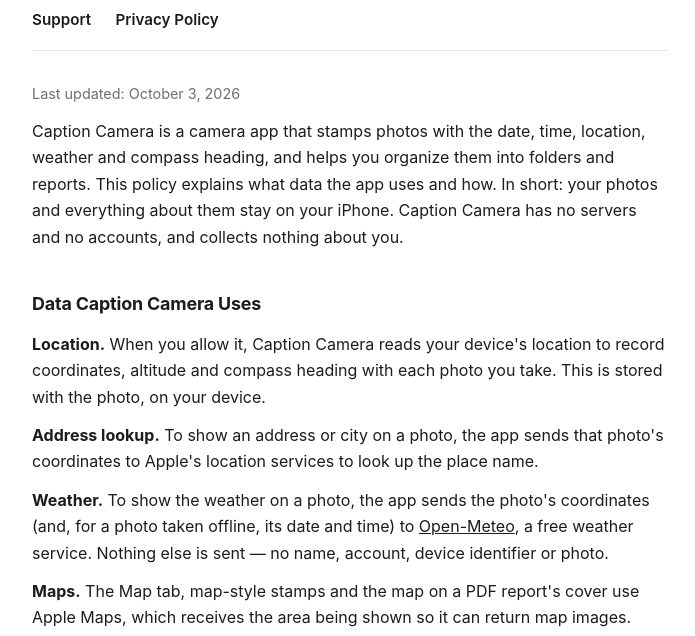
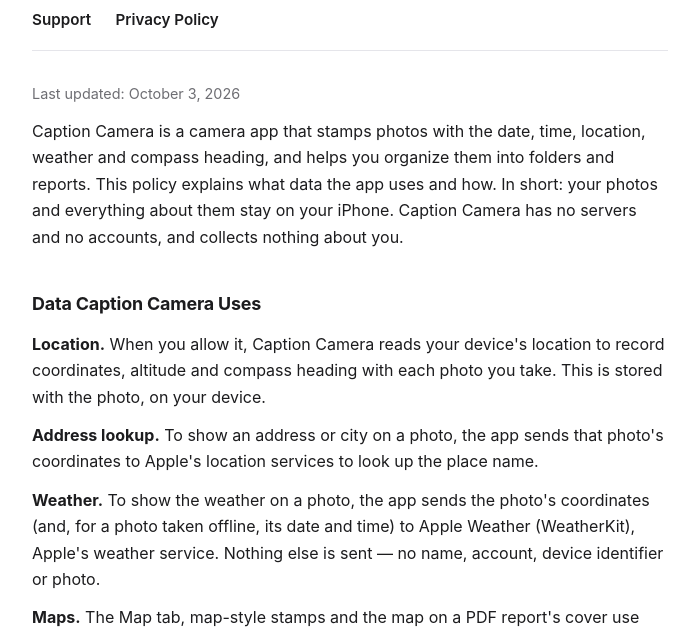
Before and after one commit to vpham1686/caption-camera, a plain HTML site: page privacy.html in a window 1280 px wide. Shown: the part 143-779 px from the top of the page, without its empty margins (290-985 px from the left). Drawn offline with Linux system fonts and the light colour scheme.

Commit message:
Privacy policy names Apple Weather; new app icon

```diff
--- a/privacy.html
+++ b/privacy.html
@@ -33,7 +33,7 @@
 
 <p><strong>Address lookup.</strong> To show an address or city on a photo, the app sends that photo's coordinates to Apple's location services to look up the place name.</p>
 
-<p><strong>Weather.</strong> To show the weather on a photo, the app sends the photo's coordinates (and, for a photo taken offline, its date and time) to <a href="https://open-meteo.com">Open-Meteo</a>, a free weather service. Nothing else is sent — no name, account, device identifier or photo.</p>
+<p><strong>Weather.</strong> To show the weather on a photo, the app sends the photo's coordinates (and, for a photo taken offline, its date and time) to Apple Weather (WeatherKit), Apple's weather service. Nothing else is sent — no name, account, device identifier or photo.</p>
 
 <p><strong>Maps.</strong> The Map tab, map-style stamps and the map on a PDF report's cover use Apple Maps, which receives the area being shown so it can return map images.</p>
 
```
Also changed, not shown: icon.png.
